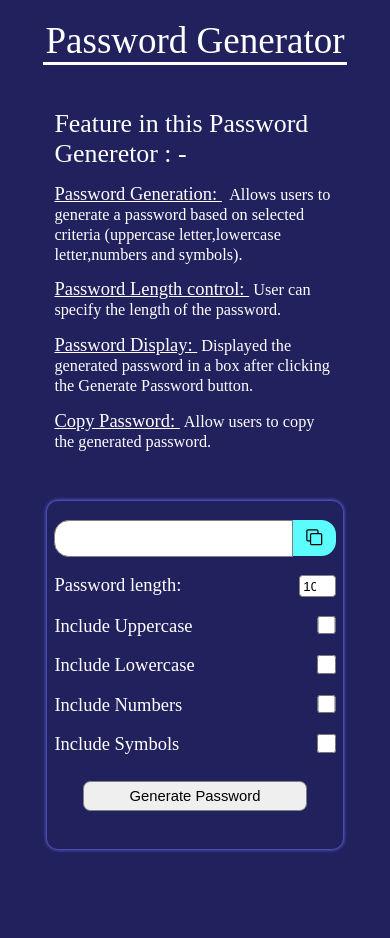
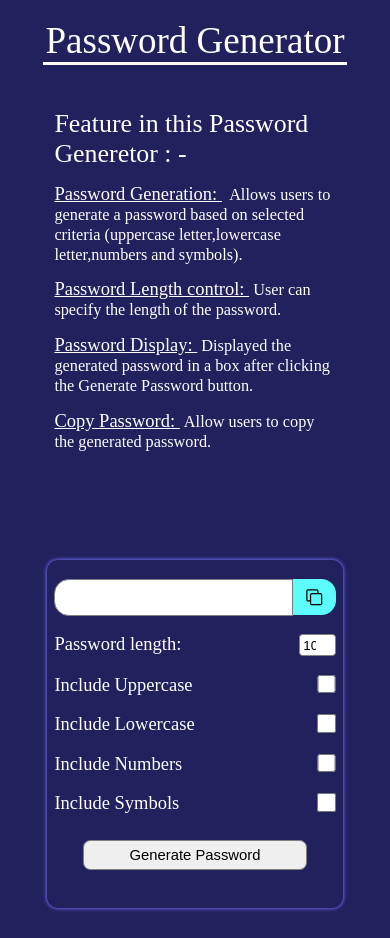
Before and after one commit to Amarjit-Gupta/password-generator, a React (Vite) app: page / in a window 390 px wide. Before the commit the page ends 878 px from the top, so only its background shows below. Built offline with nearby package versions, Linux system fonts and the light colour scheme.

Commit message:
Update index.css

```diff
--- a/src/index.css
+++ b/src/index.css
@@ -157,7 +157,7 @@ input[type="checkbox"] {
     width: 41rem;
   }
   .main {
-    gap: 7rem;
+    gap: 15rem;
 }
 }
 
```
